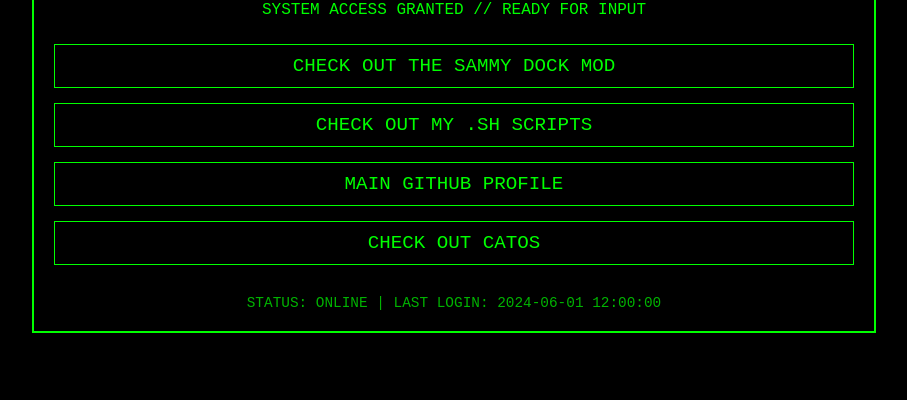
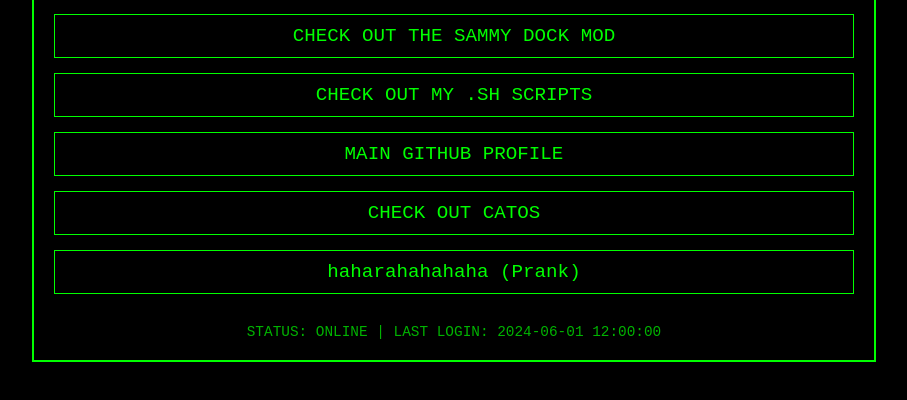
Before and after one commit to redcat243/all-my-.sh-stuff, a plain HTML site: page index.html in a window 1280 px wide. Shown: the part 290-690 px from the top of the page, without its empty margins (186-1093 px from the left). Drawn offline with Linux system fonts and the light colour scheme.

Commit message:
Add prank link to index.html

```diff
--- a/index.html
+++ b/index.html
@@ -79,6 +79,9 @@
             <a href="https://redcat243.github.io/catos" class="btn" target="_blank">
                 CHECK OUT CATOS
             </a>
+            <a href="https://redcat243.github.io/catos" class="btn" target="_blank">
+                haharahahahaha (Prank)
+            </a>
         </div>
 
         <div class="status">
```
